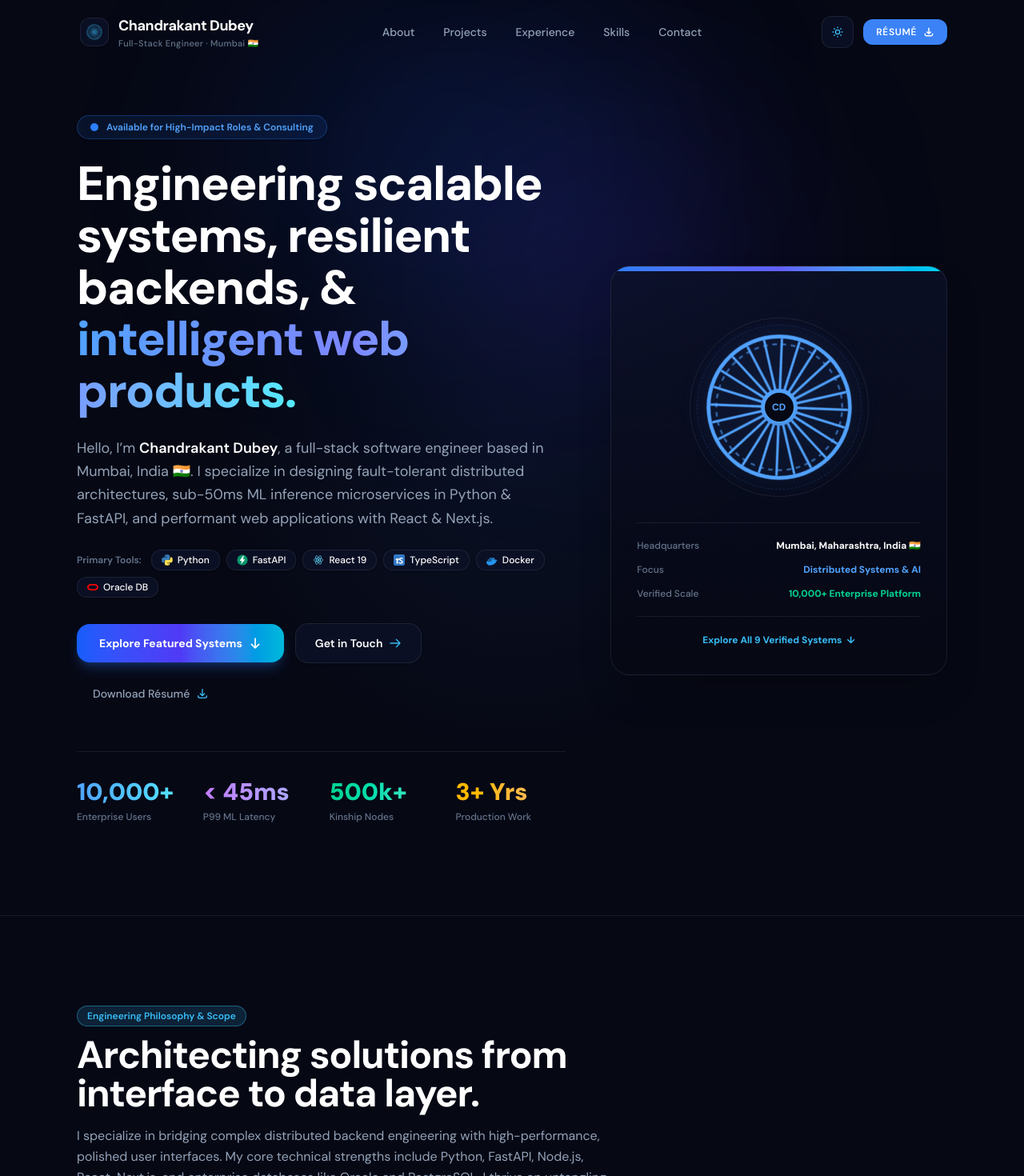
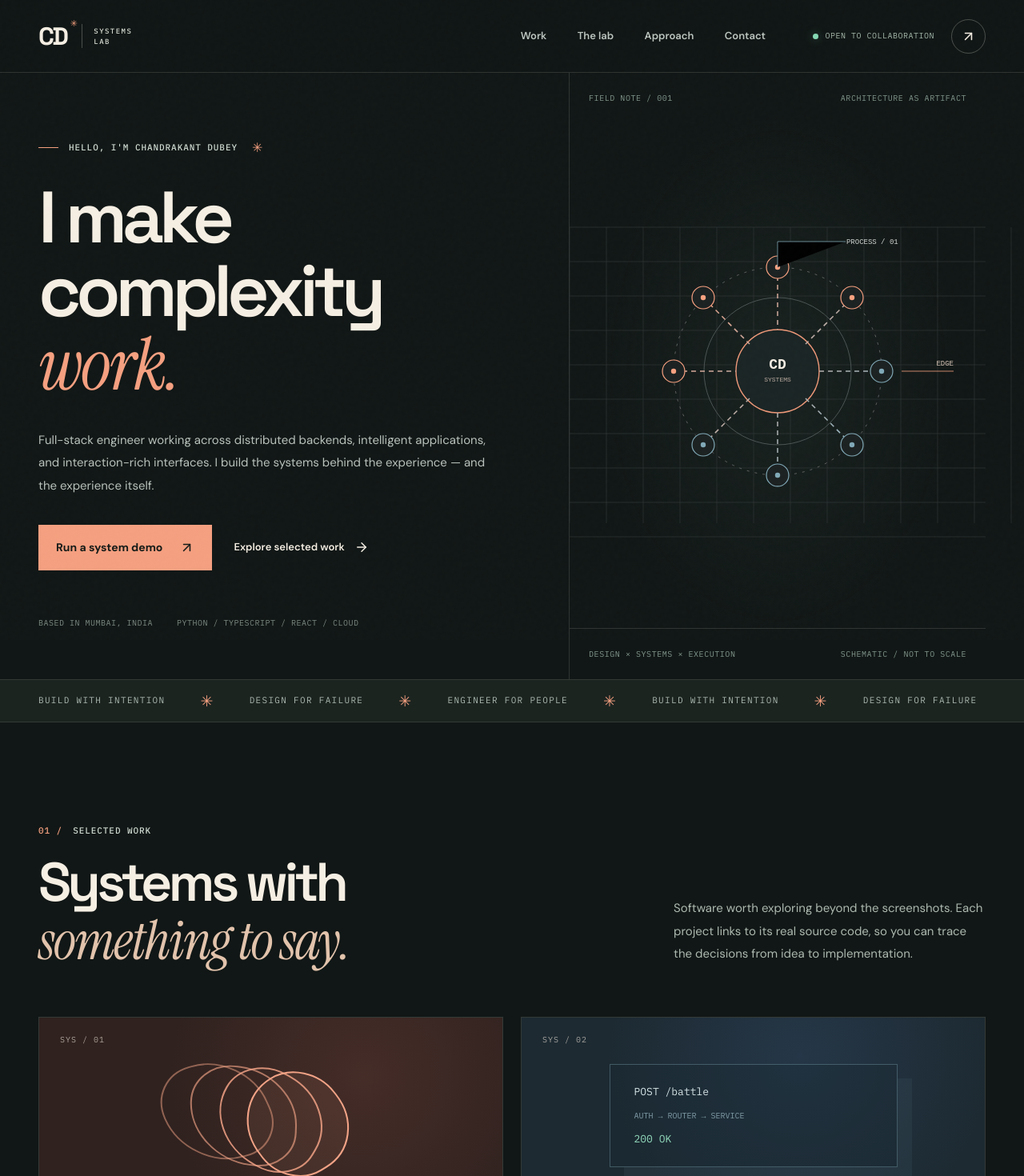
Before and after one commit to chandrakantdubey/chandrakantdubey, a React (Vite) app: page / in a window 1280 px wide. Shown: the top 1470 px of the page at 80% size. Built offline with nearby package versions, Linux system fonts and the light colour scheme.

Commit message:
feat(lab): switch application entry to Systems Lab v1

```diff
--- a/src/App.tsx
+++ b/src/App.tsx
@@ -1,49 +1,5 @@
-import { useState, useEffect } from "react";
-import { Navbar } from "./components/Navbar";
-import { Hero } from "./components/Hero";
-import { About } from "./components/About";
-import { Projects } from "./components/Projects";
-import { Experience } from "./components/Experience";
-import { Skills } from "./components/Skills";
-import { Contact } from "./components/Contact";
-import { Footer } from "./components/Footer";
+import SystemsLab from "./systems-lab/SystemsLab";
 
 export default function App() {
-  const [isDark, setIsDark] = useState<boolean>(() => {
-    try {
-      const saved = localStorage.getItem("portfolio-theme");
-      if (saved) return saved === "dark";
-      return true; // Default to dark mode (Blue, Black & White)
-    } catch {
-      return true;
-    }
-  });
-
-  useEffect(() => {
-    try {
-      localStorage.setItem("portfolio-theme", isDark ? "dark" : "light");
-    } catch {
-      // Storage unavailable
-    }
-    if (isDark) {
-      document.documentElement.classList.remove("theme-light");
-    } else {
-      document.documentElement.classList.add("theme-light");
-    }
-  }, [isDark]);
-
-  return (
-    <div className={`min-h-screen ${isDark ? "" : "theme-light"} bg-[var(--bg-primary)] text-[var(--text-primary)] antialiased transition-colors duration-300 selection:bg-[var(--accent)] selection:text-[#030712]`}>
-      <Navbar isDark={isDark} onToggleTheme={() => setIsDark((prev) => !prev)} />
-      <main id="main-content">
-        <Hero />
-        <About />
-        <Projects />
-        <Experience />
-        <Skills />
-        <Contact />
-      </main>
-      <Footer />
-    </div>
-  );
+  return <SystemsLab />;
 }
```
